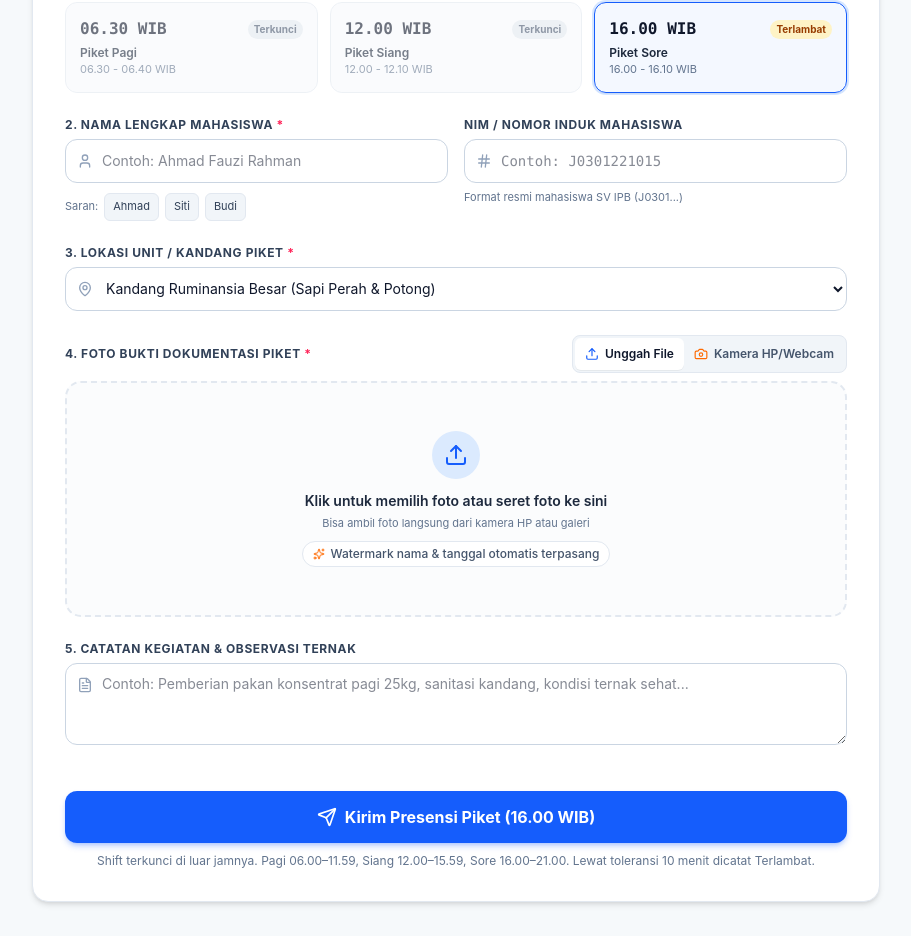
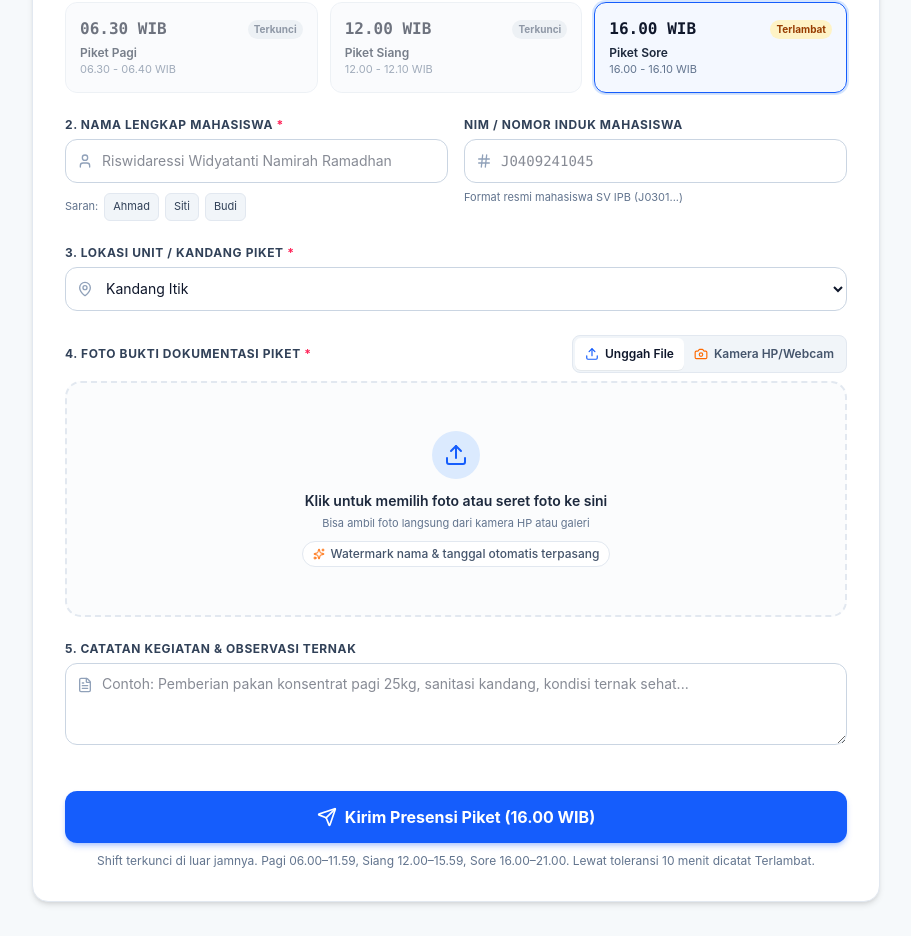
Before and after one commit to hafizhmaulidan15/Absensi-TNK-62, a Next.js app: page / in a window 1280 px wide. Shown: the part 880-1816 px from the top of the page, without its empty margins (184-1095 px from the left). Built offline with nearby package versions, Linux system fonts and the light colour scheme.

Commit message:
Lokasi jadi Kandang Itik & Puyuh, placeholder nama/NIM, perbaiki Kak Riswi

```diff
--- a/components/AdminDashboard.tsx
+++ b/components/AdminDashboard.tsx
@@ -61,9 +61,7 @@ export const AdminDashboard: React.FC<AdminDashboardProps> = ({
   const [manualName, setManualName] = useState('');
   const [manualNim, setManualNim] = useState('');
   const [manualShift, setManualShift] = useState<PiketShift>('06.30');
-  const [manualLocation, setManualLocation] = useState<UnitLocation>(
-    'Kandang Ruminansia Besar (Sapi Perah & Potong)'
-  );
+  const [manualLocation, setManualLocation] = useState<UnitLocation>('Kandang Itik');
   const [manualNotes, setManualNotes] = useState('');
 
   // Handle Password Login
@@ -835,13 +833,8 @@ export const AdminDashboard: React.FC<AdminDashboardProps> = ({
                   onChange={(e) => setManualLocation(e.target.value as UnitLocation)}
                   className="w-full px-3 py-2 rounded-xl border border-slate-300 text-slate-900 bg-white"
                 >
-                  <option value="Kandang Ruminansia Besar (Sapi Perah & Potong)">Kandang Ruminansia Besar</option>
-                  <option value="Kandang Ruminansia Kecil (Domba & Kambing)">Kandang Ruminansia Kecil</option>
-                  <option value="Kandang Unggas (Broiler & Layer)">Kandang Unggas (Broiler & Layer)</option>
-                  <option value="Laboratorium Nutrisi dan Pakan Ternak">Laboratorium Nutrisi dan Pakan</option>
-                  <option value="Pabrik Mini Pengolahan Pakan (Feed Mill)">Pabrik Mini Pengolahan Pakan</option>
-                  <option value="Unit Pengolahan Limbah & Biogas">Unit Pengolahan Limbah & Biogas</option>
-                  <option value="Klinik & Perawatan Kesehatan Ternak">Klinik & Perawatan Ternak</option>
+                  <option value="Kandang Itik">Kandang Itik</option>
+                  <option value="Kandang Puyuh">Kandang Puyuh</option>
                 </select>
               </div>
 
--- a/components/GuidanceModal.tsx
+++ b/components/GuidanceModal.tsx
@@ -106,7 +106,7 @@ export const GuidanceModal: React.FC<GuidanceModalProps> = ({ isOpen, onClose })
           <div className="p-4 rounded-xl bg-slate-50 border border-slate-200 text-xs space-y-1">
             <span className="font-bold text-slate-800 block">Butuh Bantuan Teknis atau Izin Piket?</span>
             <p className="text-slate-600">
-              Hubungi Kak Riwsi TNK 61.
+              Hubungi Kak Riswi TNK 61.
             </p>
           </div>
 
--- a/components/StudentForm.tsx
+++ b/components/StudentForm.tsx
@@ -43,13 +43,8 @@ interface StudentFormProps {
 }
 
 const UNIT_LOCATIONS: UnitLocation[] = [
-  'Kandang Ruminansia Besar (Sapi Perah & Potong)',
-  'Kandang Ruminansia Kecil (Domba & Kambing)',
-  'Kandang Unggas (Broiler & Layer)',
-  'Laboratorium Nutrisi dan Pakan Ternak',
-  'Pabrik Mini Pengolahan Pakan (Feed Mill)',
-  'Unit Pengolahan Limbah & Biogas',
-  'Klinik & Perawatan Kesehatan Ternak',
+  'Kandang Itik',
+  'Kandang Puyuh',
 ];
 
 export const StudentForm: React.FC<StudentFormProps> = ({
@@ -557,7 +552,7 @@ export const StudentForm: React.FC<StudentFormProps> = ({
                   required
                   value={studentName}
                   onChange={(e) => setStudentName(e.target.value)}
-                  placeholder="Contoh: Ahmad Fauzi Rahman"
+                  placeholder="Riswidaressi Widyatanti Namirah Ramadhan"
                   className="w-full pl-9 pr-3 py-2.5 sm:py-2.5 rounded-xl border border-slate-300 text-base sm:text-sm focus:outline-hidden focus:ring-2 focus:ring-blue-500 focus:border-blue-500 bg-white text-slate-900 min-h-[44px]"
                 />
               </div>
@@ -591,7 +586,7 @@ export const StudentForm: React.FC<StudentFormProps> = ({
                   type="text"
                   value={studentNim}
                   onChange={(e) => setStudentNim(e.target.value)}
-                  placeholder="Contoh: J0301221015"
+                  placeholder="J0409241045"
                   className="w-full pl-9 pr-3 py-2.5 sm:py-2.5 rounded-xl border border-slate-300 text-base sm:text-sm focus:outline-hidden focus:ring-2 focus:ring-blue-500 focus:border-blue-500 bg-white text-slate-900 font-mono min-h-[44px]"
                 />
               </div>
--- a/types/attendance.ts
+++ b/types/attendance.ts
@@ -3,13 +3,8 @@ export type PiketShift = '06.30' | '12.00' | '16.00';
 export type ShiftStatus = 'active' | 'locked' | 'passed';
 
 export type UnitLocation =
-  | 'Kandang Ruminansia Besar (Sapi Perah & Potong)'
-  | 'Kandang Ruminansia Kecil (Domba & Kambing)'
-  | 'Kandang Unggas (Broiler & Layer)'
-  | 'Laboratorium Nutrisi dan Pakan Ternak'
-  | 'Pabrik Mini Pengolahan Pakan (Feed Mill)'
-  | 'Unit Pengolahan Limbah & Biogas'
-  | 'Klinik & Perawatan Kesehatan Ternak';
+  | 'Kandang Itik'
+  | 'Kandang Puyuh';
 
 export interface AttendanceRecord {
   id: string;
```
